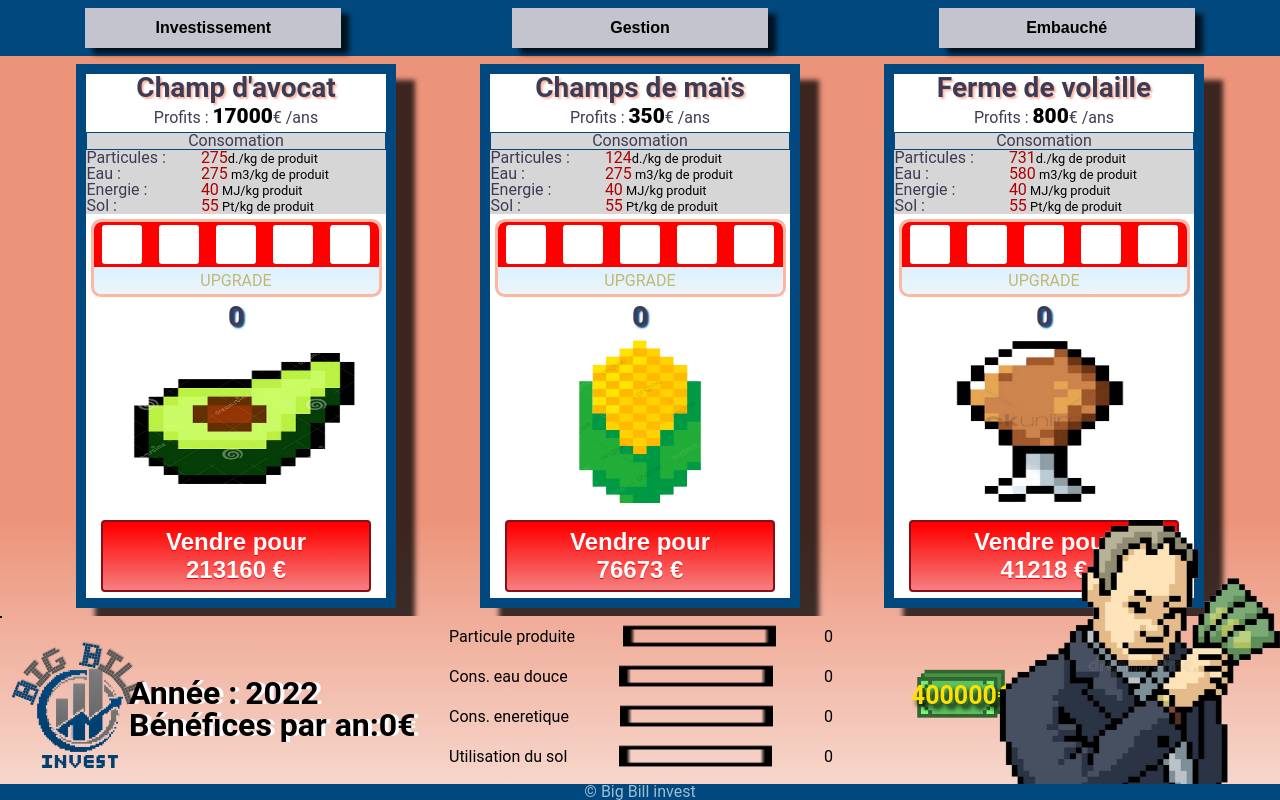
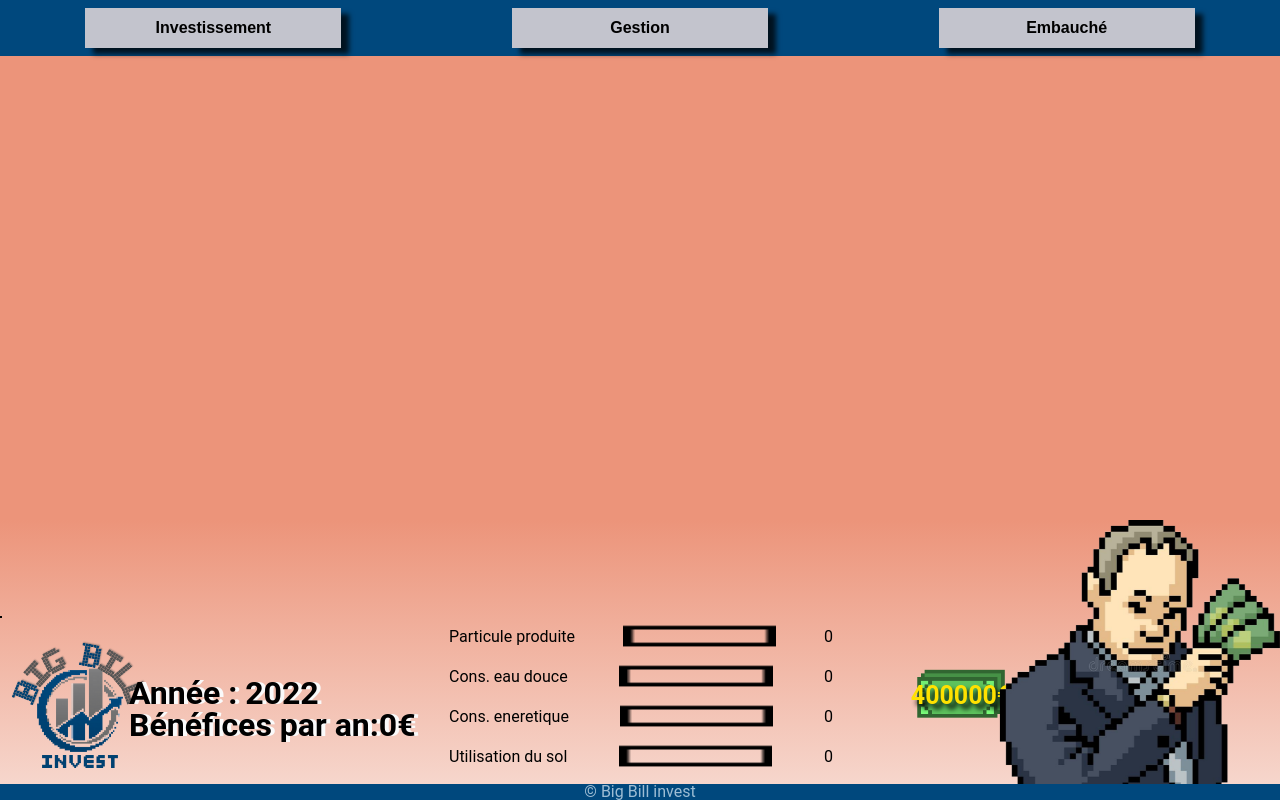
Before and after one commit to ThomasDCW/hackalillejs0522, a React (Vite) app in the folder frontend/: page /gestion in a window 1280 px wide. Built offline with nearby package versions, Linux system fonts and the light colour scheme.

Commit message:
gestion added

```diff
--- a/frontend/src/assets/data.js
+++ b/frontend/src/assets/data.js
@@ -32,6 +32,7 @@ const datas = [
     cout_achat: 213160,
     superficie: "1hectar",
     production: 10,
+    qte: 0,
   },
   {
     id: 2,
@@ -46,6 +47,7 @@ const datas = [
     cout_achat: 76673,
     superficie: "1hectar",
     production: 100,
+    qte: 0,
   },
   {
     id: 3,
@@ -60,6 +62,7 @@ const datas = [
     cout_achat: 41218,
     superficie: "1hectar",
     production: 80,
+    qte: 0,
   },
   {
     id: 4,
@@ -74,6 +77,7 @@ const datas = [
     cout_achat: 19343,
     superficie: "1hectar",
     production: 0.6,
+    qte: 0,
   },
   ,
   {
@@ -89,6 +93,7 @@ const datas = [
     cout_achat: 28290,
     superficie: "1hectar",
     production: 34,
+    qte: 0,
   },
   ,
   {
@@ -104,6 +109,7 @@ const datas = [
     cout_achat: 59648,
     superficie: "1hectar",
     production: 9,
+    qte: 0,
   },
   {
     id: 7,
@@ -118,6 +124,7 @@ const datas = [
     cout_achat: 61860,
     superficie: "1hectar",
     production: 8,
+    qte: 0,
   },
   {
     id: 8,
@@ -132,6 +139,7 @@ const datas = [
     cout_achat: 400000,
     superficie: "1hectar",
     production: 0,
+    qte: 0,
   },
   {
     id: 9,
@@ -146,6 +154,7 @@ const datas = [
     cout_achat: 40000,
     superficie: "1hectar",
     production: 0,
+    qte: 0,
   },
   {
     id: 10,
@@ -160,6 +169,7 @@ const datas = [
     cout_achat: 213200,
     superficie: "1hectar",
     production: 10,
+    qte: 0,
   },
   {
     id: 11,
@@ -174,6 +184,7 @@ const datas = [
     cout_achat: 73690,
     superficie: "1hectar",
     production: 7,
+    qte: 0,
   },
   {
     id: 12,
--- a/frontend/src/components/CardAchat/index.jsx
+++ b/frontend/src/components/CardAchat/index.jsx
@@ -20,6 +20,8 @@ export default function CardAchat(props) {
     setEnergie,
     investissement,
     setInvestissement,
+    quantity,
+    setQuantity,
   } = useContext(statsContext);
 
   const [selected, isSelected] = useState(false);
@@ -54,6 +56,10 @@ export default function CardAchat(props) {
     setInvestissement([...investissement, props.id]);
   };
 
+  const incrementQuantity = () => {
+    setQuantity(quantity + 1);
+  };
+
   return (
     <SCard>
       <div className="center">
@@ -68,6 +74,7 @@ export default function CardAchat(props) {
             incrementSol();
             incrementInvest();
             isSelected(true);
+            incrementQuantity();
           }}
         >
           Acheter pour <br />
--- a/frontend/src/components/GalleryGestion/index.jsx
+++ b/frontend/src/components/GalleryGestion/index.jsx
@@ -7,15 +7,12 @@ import CardVente from "@components/CardVente";
 import Upgrade from "@components/Upgrade";
 
 export default function Gallery() {
-  const { investissement, setInvestissement } = useContext(statsContext);
+  const { investissement, setInvestissement, quantity } =
+    useContext(statsContext);
   return (
     <SGallery>
-      {datas
-        //revoir le filtre(pas bon)
-        /*.filter((data) => {
-          data.id === investissement;
-        })*/
-        .map((data) => {
+      {investissement.map((id) => {
+        const data = datas.filter((data) => data.id === id)[0];
         return (
           <Card
             key={data.nom}
--- a/frontend/src/services/contexts/index.jsx
+++ b/frontend/src/services/contexts/index.jsx
@@ -1,4 +1,5 @@
 import { createContext, useState } from "react";
+import assetsDatas from "@assets/data";
 import useInterval from "./useInterval";
 import imgVide from "../../assets/Compte/Vide.png";
 import imgEarth2 from "../../assets/Compte/earth-1.png";
@@ -58,6 +59,7 @@ export function StatsContext({ children }) {
   const [modal, setModal] = useState(false);
   const [endGame, setEndGame] = useState(false);
   const [investissement, setInvestissement] = useState([]);
+  const [quantity, setQuantity] = useState(0);
 
   useInterval(() => {
     if (timerActive) setTimer((prevState) => prevState + 1);
@@ -208,6 +210,8 @@ export function StatsContext({ children }) {
         setSol,
         investissement,
         setInvestissement,
+        quantity,
+        setQuantity,
       }}
     >
       {children}
```
Lines whose indentation alone changed are shown as unchanged.
